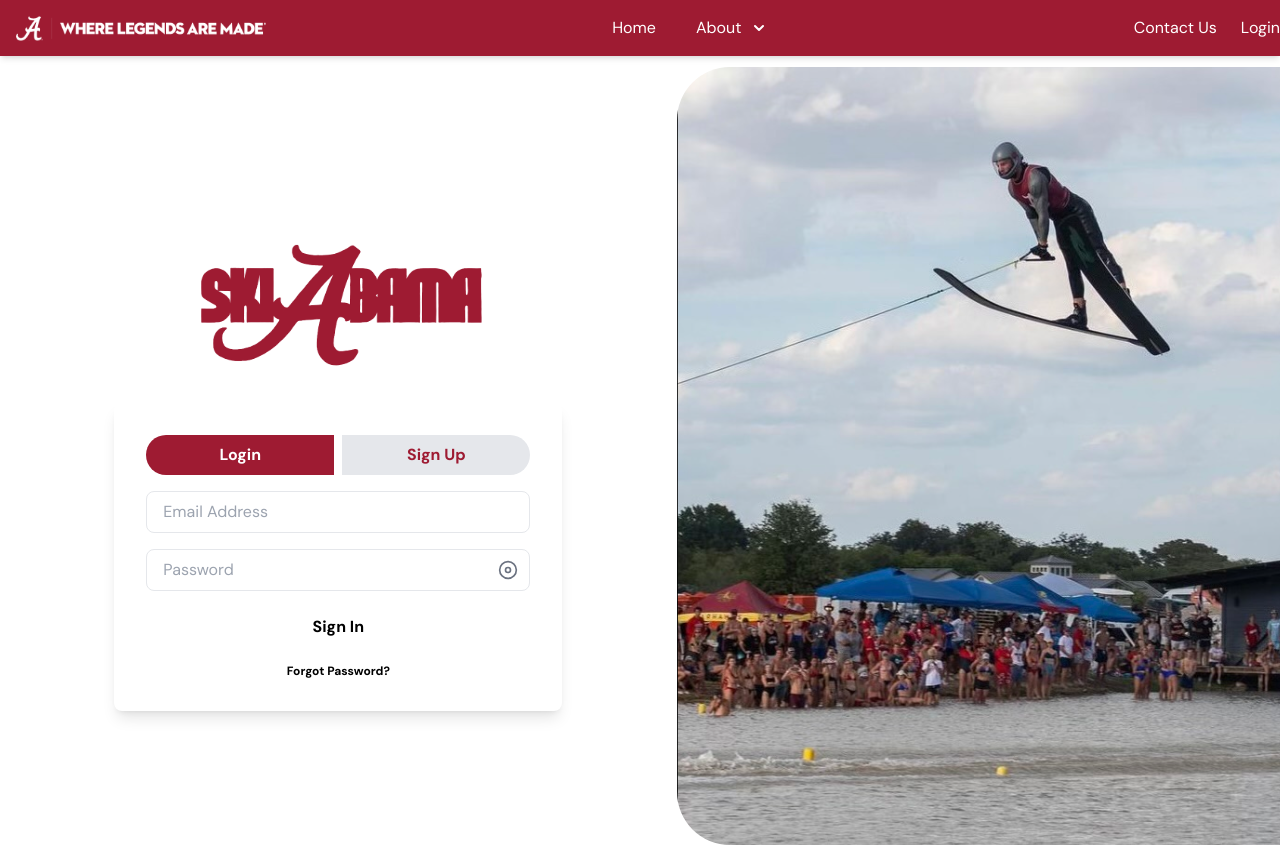
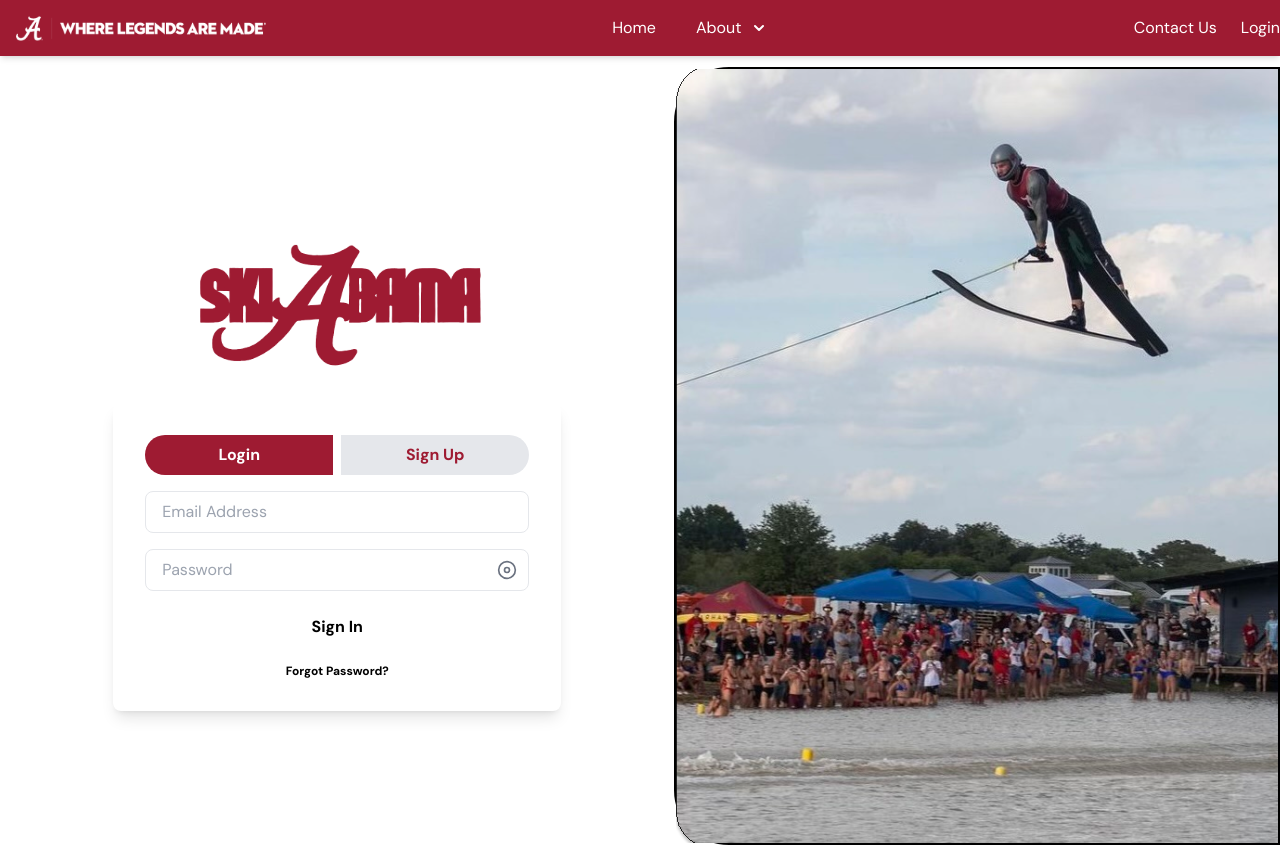
Before and after one commit to brian419/testing-waterski-deployment, a Next.js app: page /login-page in a window 1280 px wide. Shown: the top 847 px of the page. Built offline with nearby package versions, Linux system fonts and the light colour scheme; no server answers.

Commit message:
removing secondary border

```diff
--- a/src/app/login-page/page.tsx
+++ b/src/app/login-page/page.tsx
@@ -420,8 +420,8 @@
                         />
                     </div>
                 </div> */}
-                <div className="relative rounded-tl-[55px] rounded-bl-[55px] k" style={{ maxWidth: '100%', height: 'auto' }}>
-                    <div className="overflow-hidden rounded-tl-[53px] rounded-bl-[53px]" style={{ filter: 'blur(0.5px)' }}>
+                <div className="relative rounded-tl-[55px] rounded-bl-[55px] border-2 border-black" style={{ maxWidth: '100%', height: 'auto' }}>
+                    <div className="overflow-hidden" style={{ filter: 'blur(0.5px)' }}>
                         <Image
                             src={WaterskiImage}
                             alt="Water ski image"
```
